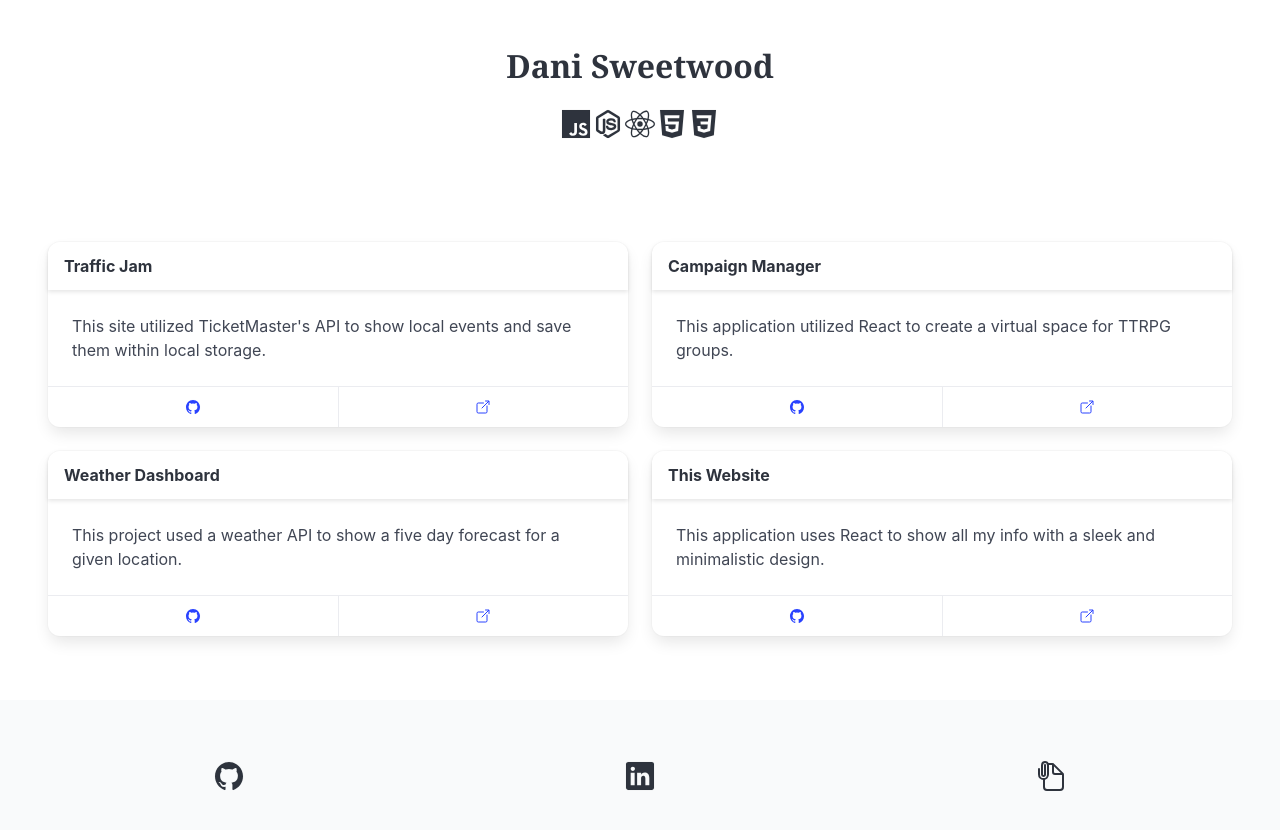
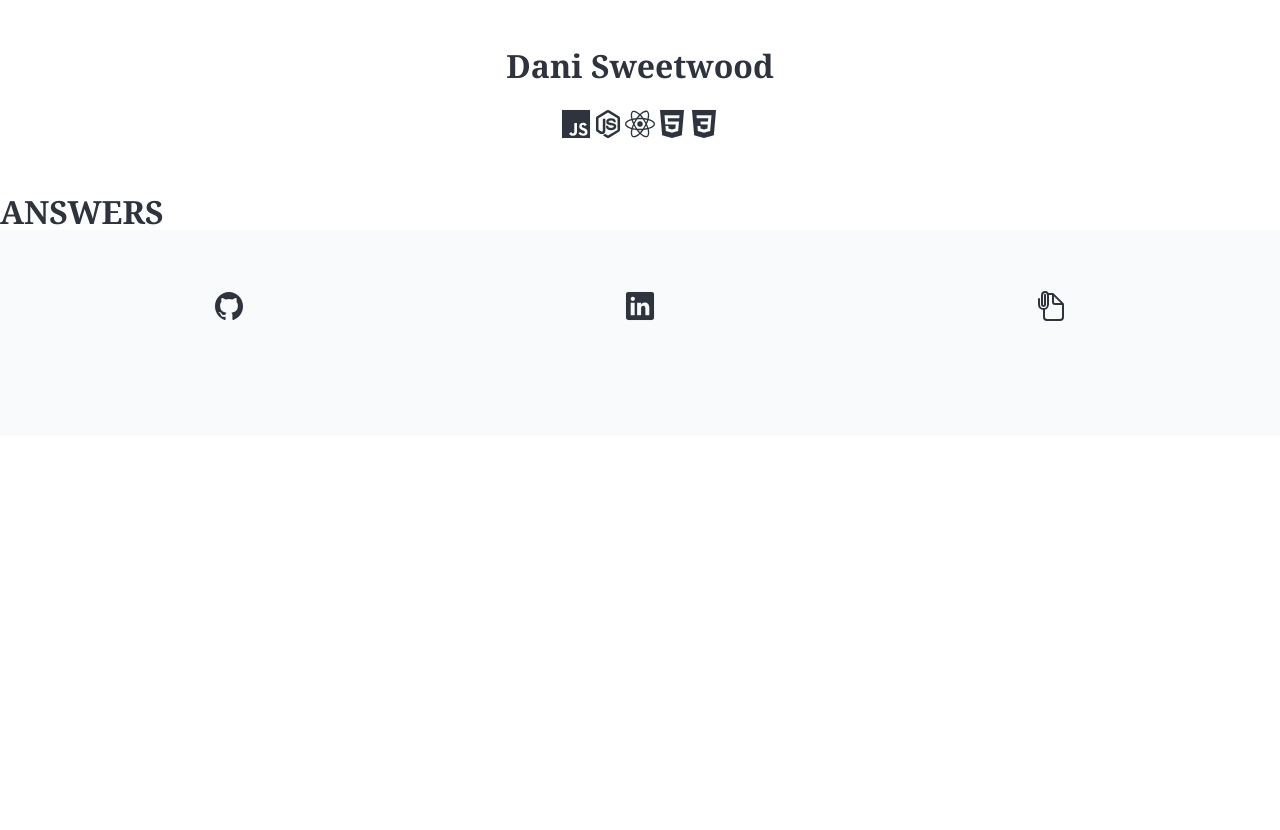
Before and after one commit to DaniSweets/SelfSite, a React (Vite) app: page /answers in a window 1280 px wide. Shown: the top 830 px of the page. After the commit the page ends 800 px from the top, so only its background shows below. Built offline with nearby package versions, Linux system fonts and the light colour scheme.

Commit message:
added answers route and component

```diff
--- a/src/app.jsx
+++ b/src/app.jsx
@@ -1,16 +1,24 @@
+import { BrowserRouter, Routes, Route } from 'react-router-dom';
 import React from 'react';
 import 'bulma/css/bulma.min.css';
 import './App.css';
 import Header from './components/Header';
 import Footer from './components/Footer';
 import Projects from './components/Projects';
+import Answers from './components/Answers';
+
 
 function App() {
   return (
     <div>
+      <BrowserRouter>
       <Header />
-      <Projects />
+      <Routes>
+        <Route path="/" element={<Projects />} />
+        <Route path="/answers" element={<Answers />} />
+      </Routes>
       <Footer />
+      </BrowserRouter>
     </div>
   );
 }
--- /dev/null
+++ b/src/components/Answers.jsx
@@ -0,0 +1,7 @@
+export default function Answers() {
+    return (
+        <section>
+            <p className="title">ANSWERS</p>
+        </section>
+    )
+}
```
